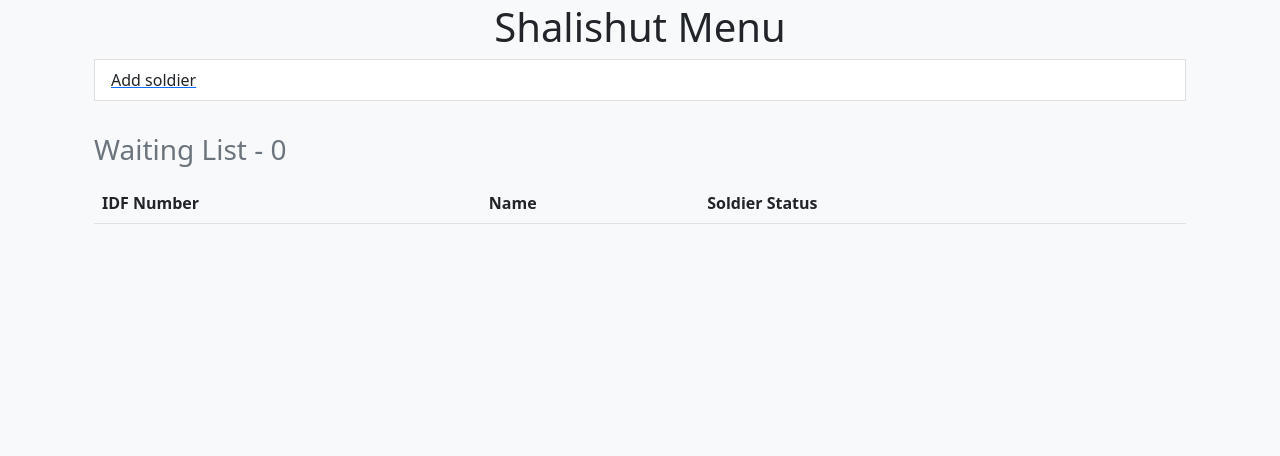
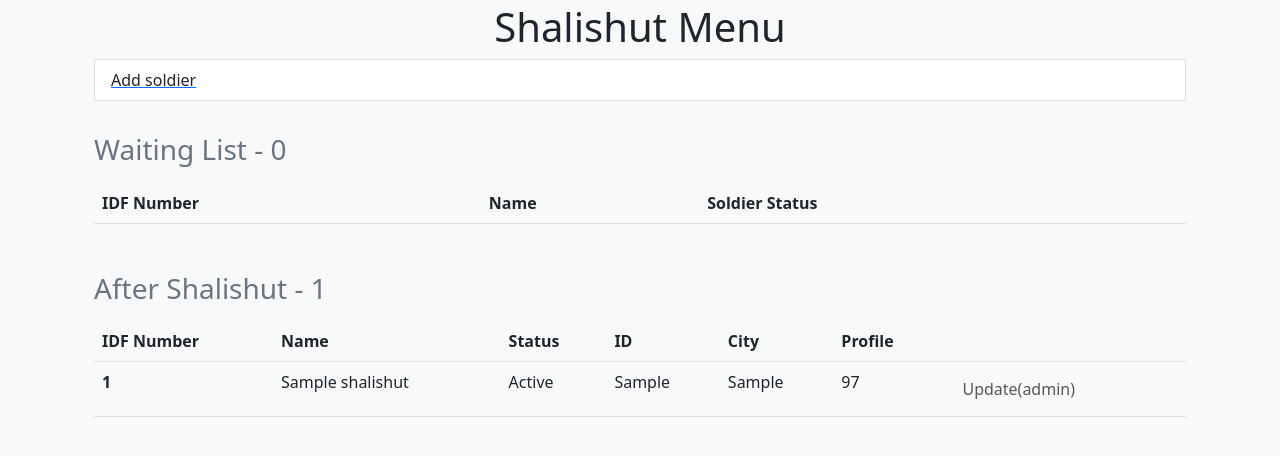
Before and after one commit to AmitHauzer/gibush-management, a Django app: page /shalishut/ in a window 1280 px wide. Shown: the part 85-541 px from the top of the page. Run offline with Django 4.2, Linux system fonts and the light colour scheme; tables that the repository leaves empty hold one stand-in row (values such as "Sample post"); lists and menus that the app fills with data are empty.

Commit message:
add a tabel in the menu

```diff
--- a/shalishut/templates/shalishut_menu.html
+++ b/shalishut/templates/shalishut_menu.html
@@ -12,7 +12,7 @@
     <div class="container">
         <table class="table  caption-top">
             <caption style="text-align: left">
-                <h3>Waiting List - {{soldiers.count}}</h3>
+                <h3>Waiting List - {{soldiers.before.count}}</h3>
             </caption>
             <thead>
                 <tr>
@@ -23,7 +23,7 @@
                 </tr>
             </thead>
             <tbody>
-                {% for soldier in soldiers%}
+                {% for soldier in soldiers.before %}
                 <tr>
                     <th scope="row">{{ soldier.idf_num }}</th>
                     <td>{{ soldier.name }}</td>
@@ -36,6 +36,40 @@
             </tbody>
         </table>
     </div>
+    <br>
+    <div class="container">
+        <table class="table  caption-top">
+            <caption style="text-align: left">
+                <h3>After Shalishut - {{soldiers.after.count}}</h3>
+            </caption>
+            <thead>
+                <tr>
+                    <th scope="col">IDF Number</th>
+                    <th scope="col">Name</th>
+                    <th scope="col">Status</th>
+                    <th scope="col">ID</th>
+                    <th scope="col">City</th>
+                    <th scope="col">Profile</th>
+                    <th scope="col"> </th>
+                </tr>
+            </thead>
+            <tbody>
+                {% for soldier in soldiers.after %}
+                <tr>
+                    <th scope="row">{{ soldier.idf_num }}</th>
+                    <td>{{ soldier.shalishut.soldier_name }}</td>
+                    <td>{{ soldier.soldier_status }}</td>
+                    <td scope="col">{{ soldier.shalishut.identity_num }}</td>
+                    <td scope="col">{{ soldier.shalishut.city }}</td>
+                    <td scope="col">{{ soldier.shalishut.profile }}</td>
+                    <td><a href="{% url 'shalishut:update-soldier-shalishut' soldier.id %}"><button
+                                class="btn btn-light" disabled>Update(admin)</button></a></td>
+                </tr>
+
+                {% endfor%}
+            </tbody>
+        </table>
+    </div>
 </div>
 
 {% endblock %}
--- a/shalishut/views.py
+++ b/shalishut/views.py
@@ -5,8 +5,9 @@ from django.contrib import messages
 
 # Create your views here.
 def menu(request):
-    soldiers = Soldier.objects.all().filter(soldier_status=Soldier.SoldierStatus.WAITING_FOR_SHALISHUT)
-    return render(request, 'shalishut_menu.html',{'soldiers':soldiers})
+    soldiers_befor = Soldier.objects.filter(soldier_status=Soldier.SoldierStatus.WAITING_FOR_SHALISHUT)
+    soldiers_after = Soldier.objects.exclude(soldier_status=Soldier.SoldierStatus.WAITING_FOR_SHALISHUT)
+    return render(request, 'shalishut_menu.html',{'soldiers':{'before':soldiers_befor, 'after':soldiers_after}})
 
 
 def add_soldier(request):
```
